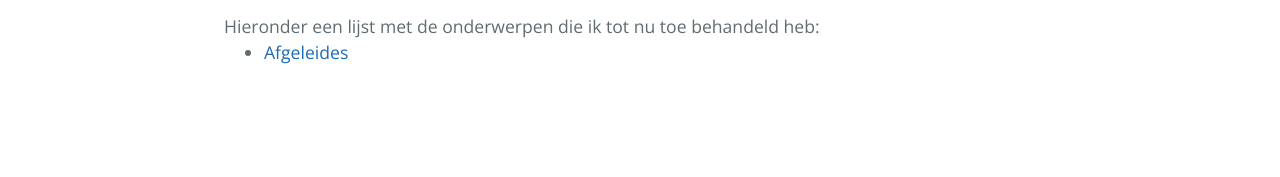
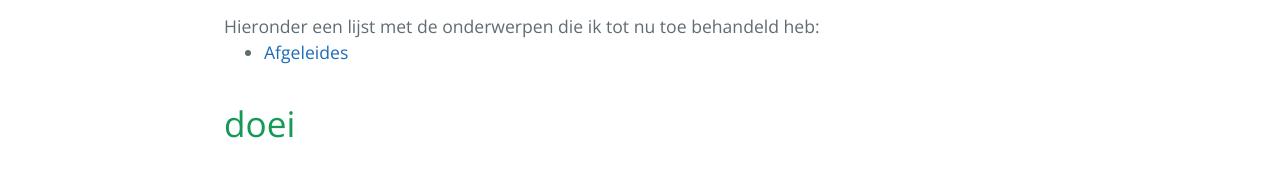
Before and after one commit to wiskundevragen/wiskundevragen.github.io, a Jekyll site: the page built from index.html, in a window 1280 px wide. Shown: the part 550-727 px from the top of the page. Built offline with Jekyll 4.4.1, drawn with Linux system fonts in a browser that asks for light colours.

Commit message:
trial and error pt 2

```diff
--- a/_config.yml
+++ b/_config.yml
@@ -7,3 +7,6 @@ defaults:
     values:
       layout: "default"
       latex: true
+
+options: {"a": "Hallo", "b": "doei", "c": "groetjes"}
+choice: "b"
--- a/_layouts/default.html
+++ b/_layouts/default.html
@@ -42,7 +42,7 @@ test: hoi
 		{{ content }}
 
 		<h1>
-			{{page.test}}
+			{{site.options[site.choice]}}
 		</h1>
 
 		<!-- {% if page.see_also %}
```
